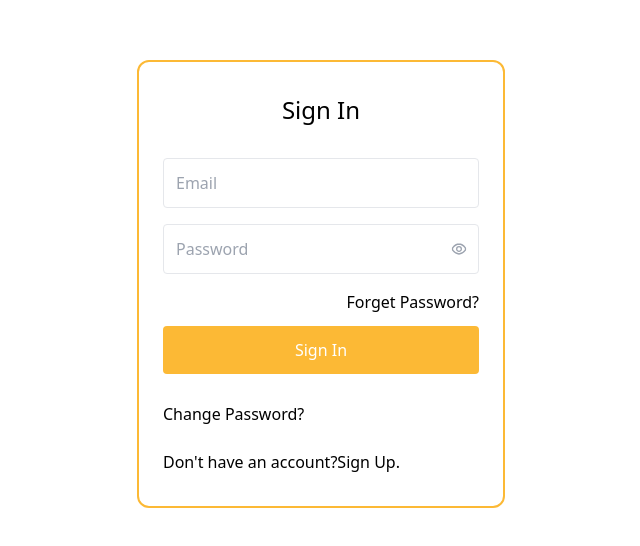
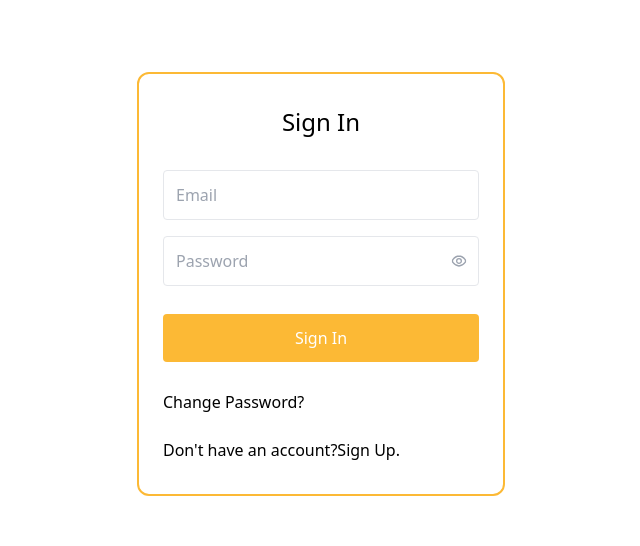
Before and after one commit to umerfarooq6699/wingos-frontend, a React (Vite) app: page /signin in a window 1280 px wide. Shown: the part 116-662 px from the top of the page, without its empty margins (319-959 px from the left). Built offline with nearby package versions, Linux system fonts and the light colour scheme; no server answers.

Commit message:
new changes added

```diff
--- a/src/Pages.jsx/Signin.jsx
+++ b/src/Pages.jsx/Signin.jsx
@@ -117,15 +117,9 @@ const Signin = () => {
               </button>
             </div>
 
-            {/* <input
-              type="password"
-              class="block border border-grey-light w-full p-3 rounded mb-4"
-              name="confirm_password"
-              placeholder="Confirm Password" /> */}
-
-            <div className='flex justify-end'>
+            {/* <div className='flex justify-end'>
               <Link to="/forgetpasswordform">Forget Password?</Link>
-            </div>
+            </div> */}
 
             <button onClick={handleSignin}
               type="submit"
```
